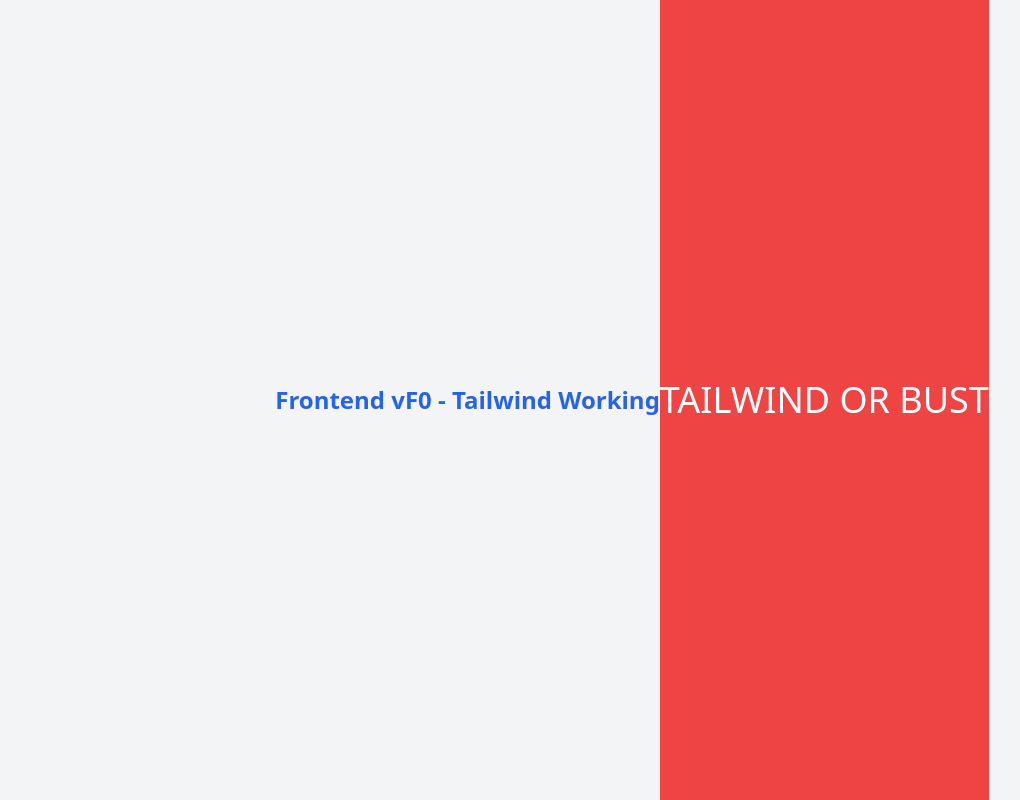
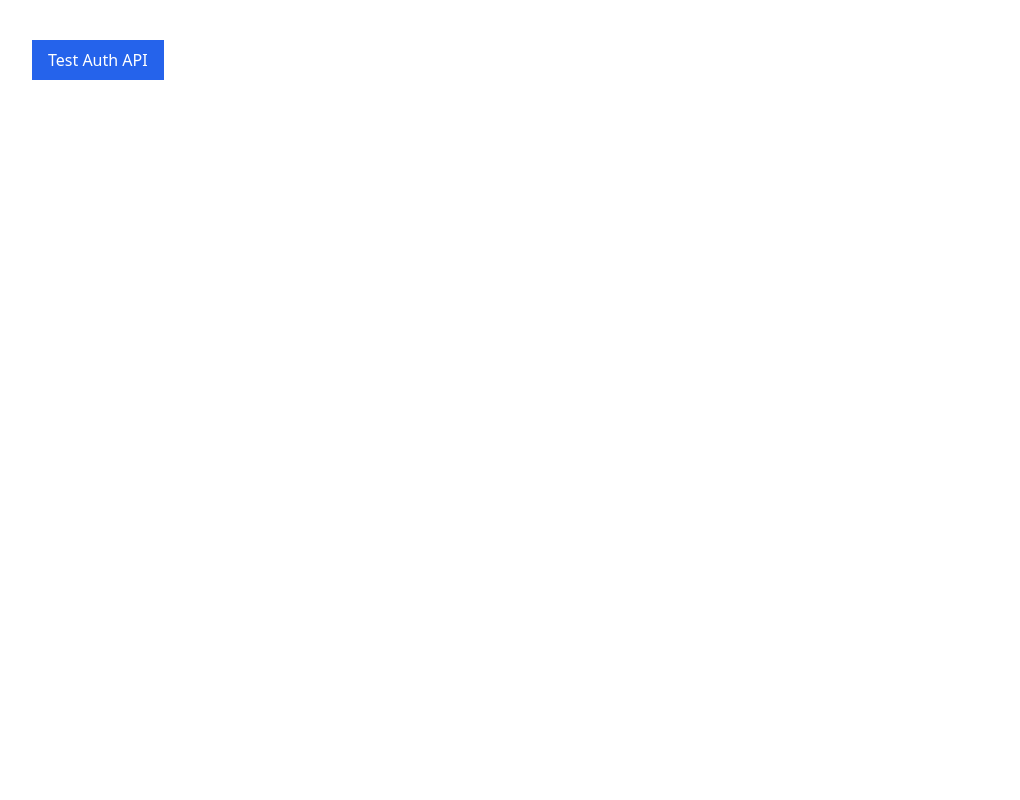
Before and after one commit to Pavankumareedibilli/saas-task-mgr-frontend, a React app: page / in a window 1280 px wide. Shown: the whole page, without its empty margins (8-1028 px from the left). Built offline with nearby package versions, Linux system fonts and the light colour scheme; the HTML template or start-up script is replaced by a standard one.

Commit message:
Auth API layer with axios,Token Handling & Fix : CORS error -vF1.1

```diff
--- a/package.json
+++ b/package.json
@@ -10,6 +10,7 @@
     "preview": "vite preview"
   },
   "dependencies": {
+    "axios": "^1.13.2",
     "react": "^19.2.0",
     "react-dom": "^19.2.0"
   },
--- a/src/App.tsx
+++ b/src/App.tsx
@@ -1,12 +1,38 @@
+// function App() {
+//   return (
+//     <div className="min-h-screen flex items-center justify-center bg-gray-100">
+//       <h1 className="text-2xl font-bold text-blue-600">
+//         Frontend vF0 - Tailwind Working
+//       </h1>
+//       <div className="h-screen bg-red-500 text-white text-4xl flex items-center justify-center ">
+//         TAILWIND OR BUST
+//       </div>
+//     </div>
+//   );
+// }
+
+// export default App;
+
+import { login, getCurrentUser } from "./auth/api";
+import { setTokens } from "./auth/token";
+
 function App() {
+  async function testAuth() {
+    const tokens = await login("superuser", "root");
+    setTokens(tokens.access, tokens.refresh);
+
+    const user = await getCurrentUser();
+    console.log("Current user:", user);
+  }
+
   return (
-    <div className="min-h-screen flex items-center justify-center bg-gray-100">
-      <h1 className="text-2xl font-bold text-blue-600">
-        Frontend vF0 - Tailwind Working
-      </h1>
-      <div className="h-screen bg-red-500 text-white text-4xl flex items-center justify-center ">
-        TAILWIND OR BUST
-      </div>
+    <div className="p-10">
+      <button
+        className="px-4 py-2 bg-blue-600 text-white"
+        onClick={testAuth}
+      >
+        Test Auth API
+      </button>
     </div>
   );
 }
--- /dev/null
+++ b/src/api/http.ts
@@ -0,0 +1,18 @@
+import axios from "axios";
+import { getAccessToken } from "../auth/token";
+const API_BASE_URL = import.meta.env.VITE_API_BASE_URL;
+
+export const http = axios.create({
+  baseURL: API_BASE_URL,
+  headers: {
+    "Content-Type": "application/json",
+  },
+});
+
+http.interceptors.request.use((config) => {
+  const token = getAccessToken();
+  if (token) {
+    config.headers.Authorization = `Bearer ${token}`;
+  }
+  return config;
+});
--- /dev/null
+++ b/src/auth/api.ts
@@ -0,0 +1,28 @@
+// src/auth/api.ts
+import { http } from "../api/http";
+import type { LoginResponse, RegisterPayload, User } from "../types/auth";
+
+
+export async function login(
+  username_or_email: string,
+  password: string
+): Promise<LoginResponse> {
+  const response = await http.post<LoginResponse>("/auth/token/", {
+    username:username_or_email,
+    password,
+  });
+
+  return response.data;
+}
+
+
+
+
+export async function register(payload: RegisterPayload): Promise<void> {
+  await http.post("/auth/register/", payload);
+}
+
+export async function getCurrentUser(): Promise<User> {
+  const response = await http.get<User>("/auth/accounts/me/");
+  return response.data;
+}
--- /dev/null
+++ b/src/auth/token.ts
@@ -0,0 +1,21 @@
+
+const ACCESS_TOKEN_KEY = "access_token";
+const REFRESH_TOKEN_KEY = "refresh_token";
+
+export function setTokens(access: string, refresh: string) {
+  localStorage.setItem(ACCESS_TOKEN_KEY, access);
+  localStorage.setItem(REFRESH_TOKEN_KEY, refresh);
+}
+
+export function getAccessToken(): string | null {
+  return localStorage.getItem(ACCESS_TOKEN_KEY);
+}
+
+export function getRefreshToken(): string | null {
+  return localStorage.getItem(REFRESH_TOKEN_KEY);
+}
+
+export function clearTokens() {
+  localStorage.removeItem(ACCESS_TOKEN_KEY);
+  localStorage.removeItem(REFRESH_TOKEN_KEY);
+}
--- /dev/null
+++ b/src/types/auth.ts
@@ -0,0 +1,18 @@
+
+export interface User {
+  id: number;
+  username: string;
+  email: string;
+}
+
+export interface LoginResponse {
+  access: string;
+  refresh: string;
+}
+
+export interface RegisterPayload {
+  username: string;
+  email: string;
+  password: string;
+  password2: string;
+}
```
Also changed, not shown: 1 other file (tests, documents, lock files or other folders).
